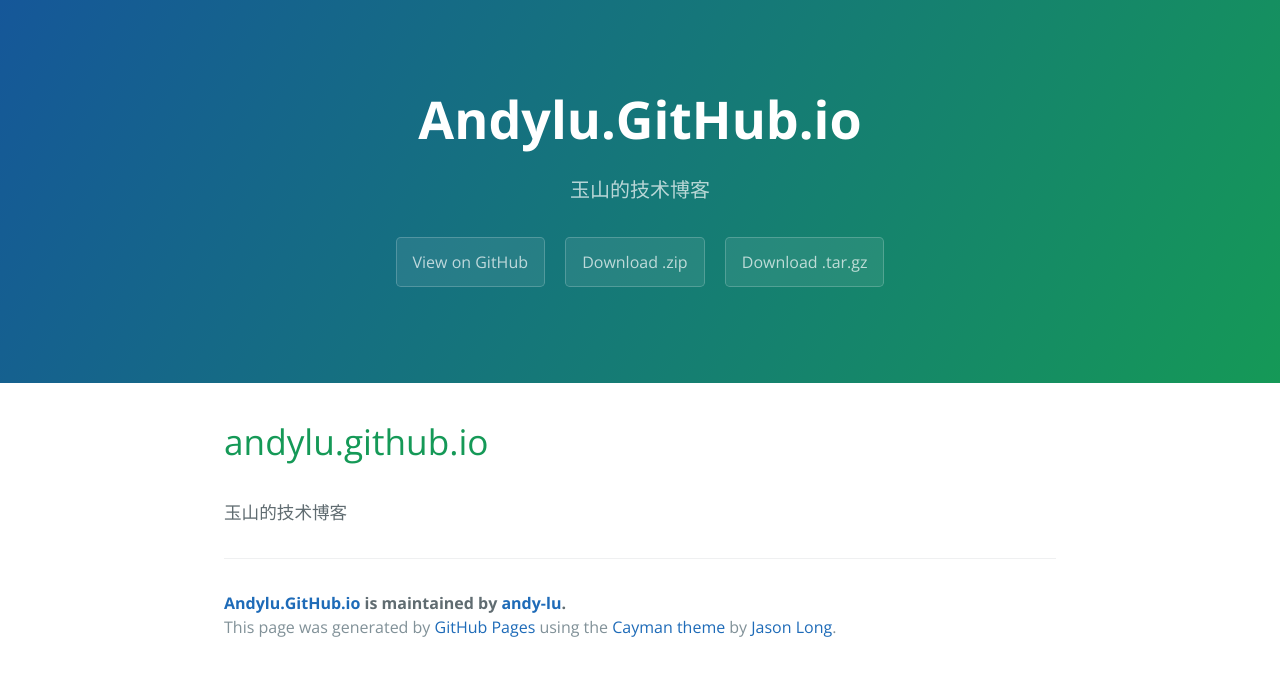
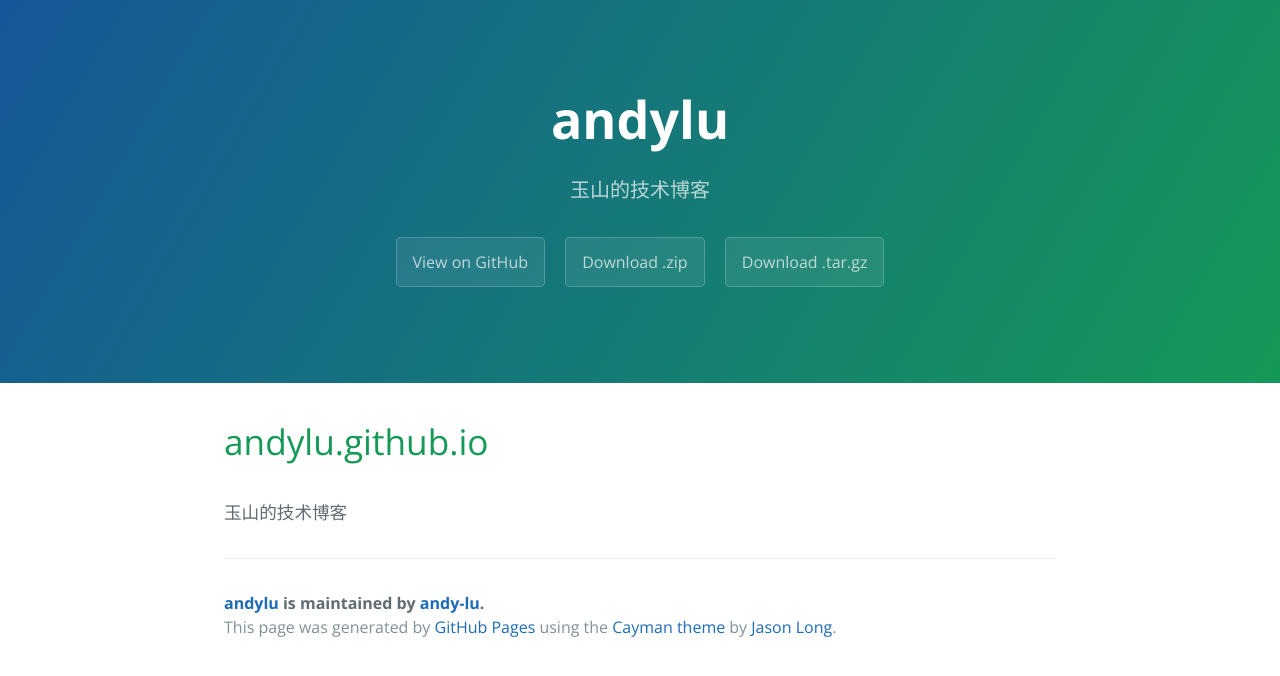
Before and after one commit to andy-lu/andylu, a plain HTML site: page index.html in a window 1280 px wide. Drawn offline with nearby package versions, Linux system fonts and the light colour scheme.

Commit message:
Create gh-pages branch via GitHub

```diff
--- a/index.html
+++ b/index.html
@@ -2,7 +2,7 @@
 <html lang="en-us">
   <head>
     <meta charset="UTF-8">
-    <title>Andylu.GitHub.io by andy-lu</title>
+    <title>andylu by andy-lu</title>
     <meta name="viewport" content="width=device-width, initial-scale=1">
     <link rel="stylesheet" type="text/css" href="stylesheets/normalize.css" media="screen">
     <link href='https://fonts.googleapis.com/css?family=Open+Sans:400,700' rel='stylesheet' type='text/css'>
@@ -11,7 +11,7 @@
   </head>
   <body>
     <section class="page-header">
-      <h1 class="project-name">Andylu.GitHub.io</h1>
+      <h1 class="project-name">andylu</h1>
       <h2 class="project-tagline">玉山的技术博客</h2>
       <a href="https://github.com/andy-lu/andylu.github.io" class="btn">View on GitHub</a>
       <a href="https://github.com/andy-lu/andylu.github.io/zipball/master" class="btn">Download .zip</a>
@@ -27,7 +27,7 @@
 <p>玉山的技术博客</p>
 
       <footer class="site-footer">
-        <span class="site-footer-owner"><a href="https://github.com/andy-lu/andylu.github.io">Andylu.GitHub.io</a> is maintained by <a href="https://github.com/andy-lu">andy-lu</a>.</span>
+        <span class="site-footer-owner"><a href="https://github.com/andy-lu/andylu.github.io">andylu</a> is maintained by <a href="https://github.com/andy-lu">andy-lu</a>.</span>
 
         <span class="site-footer-credits">This page was generated by <a href="https://pages.github.com">GitHub Pages</a> using the <a href="https://github.com/jasonlong/cayman-theme">Cayman theme</a> by <a href="https://twitter.com/jasonlong">Jason Long</a>.</span>
       </footer>
--- a/params.json
+++ b/params.json
@@ -1 +1 @@
-{"name":"Andylu.GitHub.io","tagline":"玉山的技术博客","body":"# andylu.github.io\r\n================\r\n玉山的技术博客\r\n","google":"","note":"Don't delete this file! It's used internally to help with page regeneration."}
+{"name":"andylu","tagline":"玉山的技术博客","body":"# andylu.github.io\r\n================\r\n玉山的技术博客\r\n","google":"","note":"Don't delete this file! It's used internally to help with page regeneration."}
```
